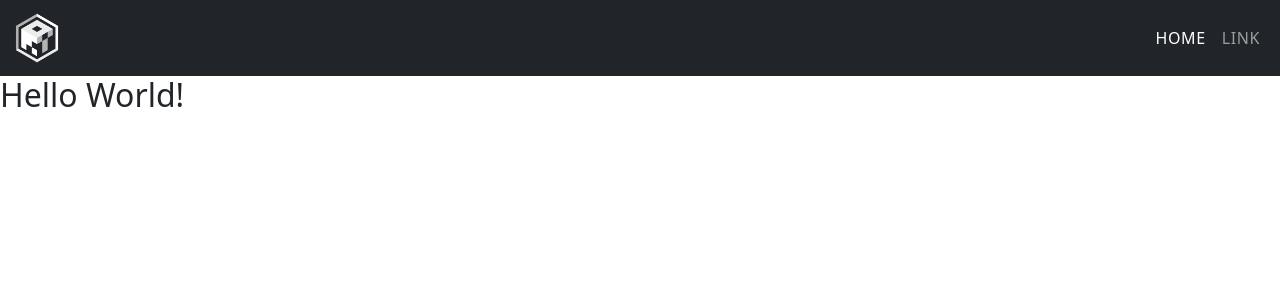
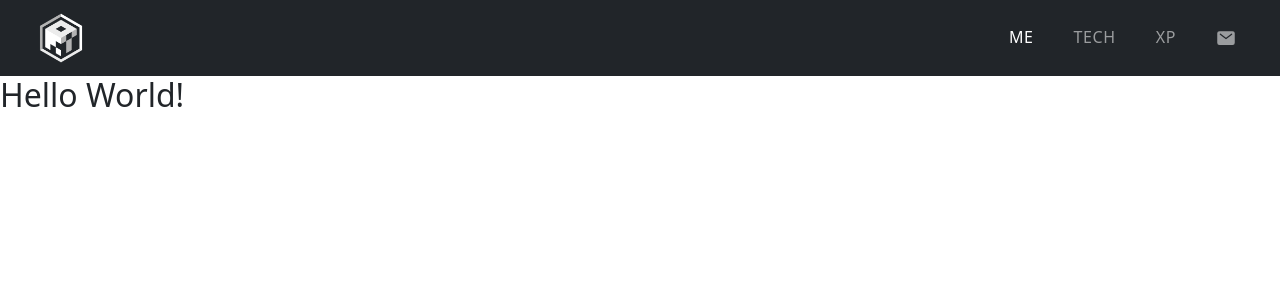
Before and after one commit to t-ROY-coder/portfolio-website, a React (Create React App) app: page / in a window 1280 px wide. Shown: the top 300 px of the page. Built offline with nearby package versions, Linux system fonts and the light colour scheme.

Commit message:
updated nav-links

```diff
--- a/public/index.html
+++ b/public/index.html
@@ -39,5 +39,7 @@
       To begin the development, run `npm start` or `yarn start`.
       To create a production bundle, use `npm run build` or `yarn build`.
     -->
+    <script type="module" src="https://unpkg.com/ionicons@5.5.2/dist/ionicons/ionicons.esm.js"></script>
+    <script nomodule src="https://unpkg.com/ionicons@5.5.2/dist/ionicons/ionicons.js"></script>
   </body>
 </html>
--- a/src/App.css
+++ b/src/App.css
@@ -7,6 +7,7 @@ body {
 /***** NAVBAR *****/
 .logo {
   width: 3.125rem;
+  margin-left: 1.5rem;
 }
 
 /***** NAV LINKS *****/
@@ -17,4 +18,12 @@ nav a.nav-link {
 
 nav ul li {
   text-transform: uppercase;
+  margin-right: 1.5rem;
 }
+
+nav ul li ion-icon {
+  font-size: 125%;
+  vertical-align: middle;
+  padding-bottom: 0.188rem;
+  /* margin-bottom: -3px; */
+}
--- a/src/components/Navbar.js
+++ b/src/components/Navbar.js
@@ -24,12 +24,22 @@ const Navbar = () => {
             <ul class="navbar-nav ms-auto mb-2 mb-lg-0">
               <li class="nav-item">
                 <a class="nav-link active" aria-current="page" href="#">
-                  Home
+                  Me
                 </a>
               </li>
               <li class="nav-item">
                 <a class="nav-link" href="#">
-                  Link
+                  Tech
+                </a>
+              </li>
+              <li class="nav-item">
+                <a class="nav-link" href="#">
+                  XP
+                </a>
+              </li>
+              <li class="nav-item">
+                <a class="nav-link" href="#">
+                  <ion-icon name="mail"></ion-icon>
                 </a>
               </li>
             </ul>
```
